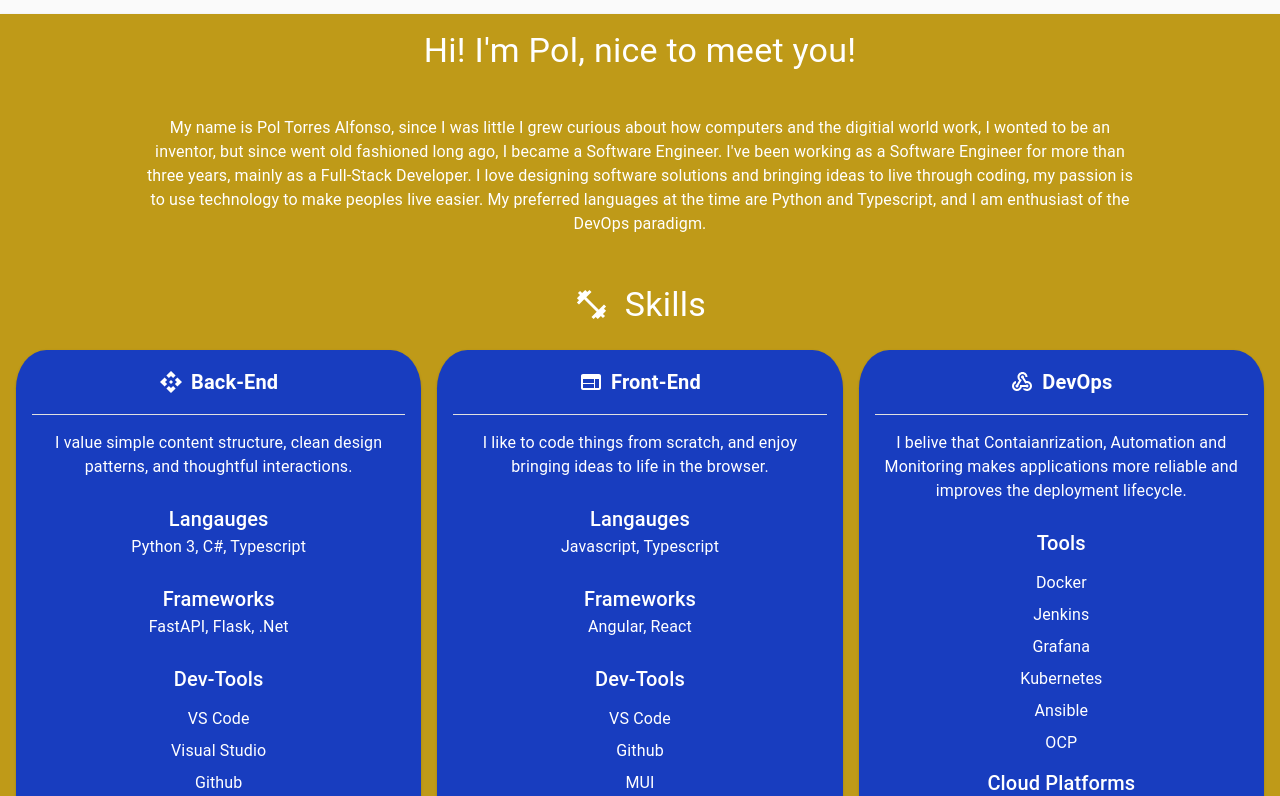
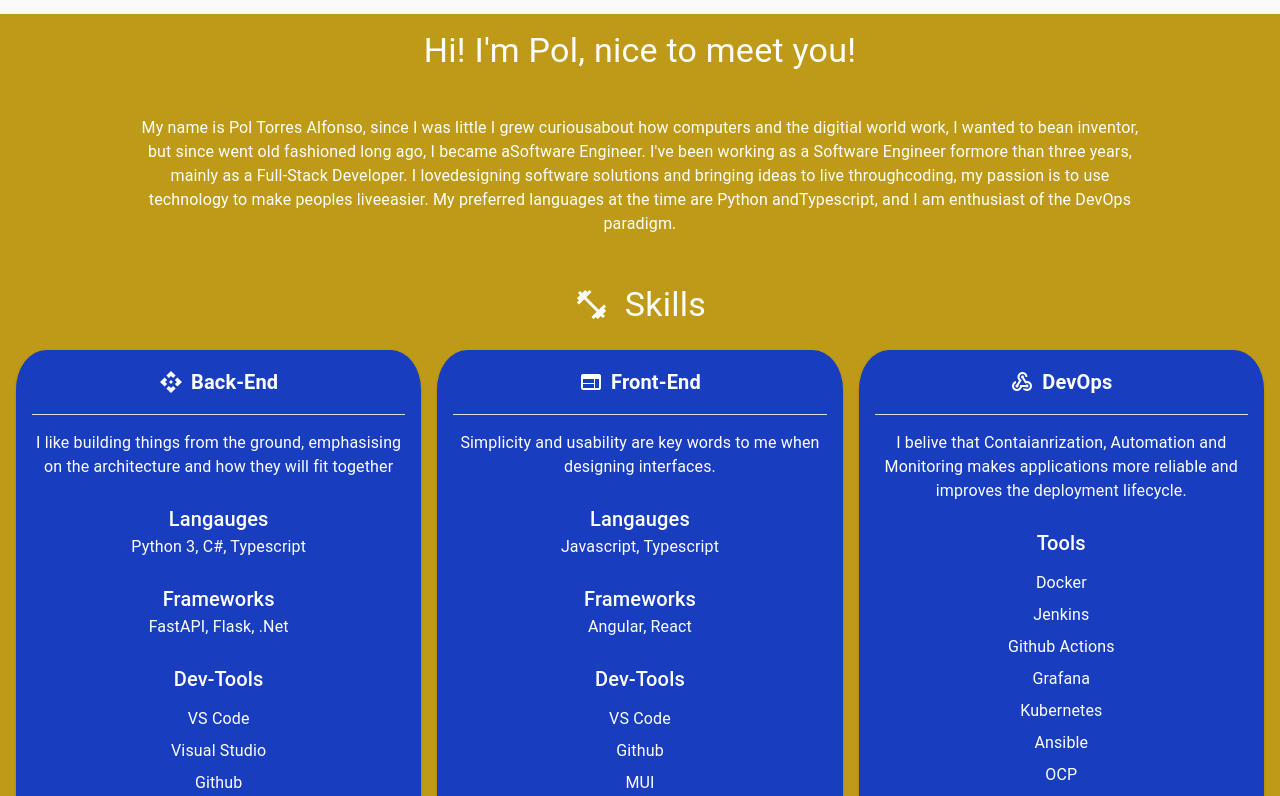
Before and after one commit to poltorres0999/personal-website, a React (Create React App) app: page / in a window 1280 px wide. Shown: the part 784-1580 px from the top of the page. Built offline with nearby package versions, Linux system fonts and the light colour scheme.

Commit message:
refactor: split home page in components
Split home page in several components and constants to avoid having all the code in the same file, which is not easy to maintain and review

```diff
--- a/public/index.html
+++ b/public/index.html
@@ -24,7 +24,7 @@
       work correctly both with client-side routing and a non-root public URL.
       Learn how to configure a non-root public URL by running `npm run build`.
     -->
-    <title>React App</title>
+    <title>Pol's Personal Webpage</title>
   </head>
   <body>
     <noscript>You need to enable JavaScript to run this app.</noscript>
--- a/src/App.tsx
+++ b/src/App.tsx
@@ -1,5 +1,4 @@
-import React from 'react';
-import logo from './logo.svg';
+
 import './App.css';
 import { BrowserRouter, Routes, Route } from 'react-router-dom';
 import Layout from './components/core/layout/layout';
--- a/src/components/pages/home/home.tsx
+++ b/src/components/pages/home/home.tsx
@@ -1,22 +1,16 @@
 import {
   Typography,
-  Container,
   Box,
   Stack,
   Grid,
-  Button,
   Card,
-  CardActions,
   CardContent,
   Divider,
   CardHeader,
   useTheme,
   List,
   ListItem,
-  ListItemButton,
-  ListItemIcon,
   ListItemText,
-  ListSubheader,
 } from "@mui/material";
 
 // Icons
@@ -24,6 +18,8 @@ import FitnessCenterIcon from "@mui/icons-material/FitnessCenter";
 import WebIcon from "@mui/icons-material/Web";
 import ApiIcon from "@mui/icons-material/Api";
 import WebhookIcon from "@mui/icons-material/Webhook";
+import { ExtendedCardWithCenterdText } from "../../styled/cards/extended-card-centered-text";
+import { homeText } from "./text/home-text";
 
 export function HomePage() {
   const theme = useTheme();
@@ -38,13 +34,16 @@ export function HomePage() {
         Full Stack Software Engineer & DevOps
       </Typography>
       <Typography variant={"h6"} maxWidth={"80%"} textAlign={"center"}>
-      You are always a student, never a master. You have to keep moving forward
+        You are always a student, never a master. You have to keep moving
+        forward
       </Typography>
       <Box
         component="img"
         sx={{
           maxWidth: "100%",
         }}
+        title="Cartoon Styled"
+        alt="Cartoon styled"
         src="static/images/home/homepage-image-1.png"
       />
       <Box width={"100%"}>
@@ -76,22 +75,17 @@ export function HomePage() {
                 maxWidth={"80%"}
                 color={theme.palette.primary.contrastText}
               >
-                My name is Pol Torres Alfonso, since I was little I grew curious
-                about how computers and the digitial world work, I wonted to be
-                an inventor, but since went old fashioned long ago, I became a
-                Software Engineer. I've been working as a Software Engineer for
-                more than three years, mainly as a Full-Stack Developer. I love
-                designing software solutions and bringing ideas to live through
-                coding, my passion is to use technology to make peoples live
-                easier. My preferred languages at the time are Python and
-                Typescript, and I am enthusiast of the DevOps paradigm.
+                {homeText.introduction}
               </Typography>
             </Box>
             <br></br>
             <br></br>
             <Box display={"flex"} justifyContent={"center"}>
               <Stack direction={"row"} alignItems={"center"} spacing={2}>
-                <FitnessCenterIcon fontSize="large" sx={{color:theme.palette.secondary.contrastText}} />
+                <FitnessCenterIcon
+                  fontSize="large"
+                  sx={{ color: theme.palette.secondary.contrastText }}
+                />
                 <Typography
                   color={theme.palette.secondary.contrastText}
                   variant={"h4"}
@@ -103,45 +97,12 @@ export function HomePage() {
             <br></br>
             <Grid container spacing={2}>
               <Grid item xs={12} sm={4}>
-                <Card
-                  sx={{
-                    backgroundColor: theme.palette.secondary.main,
-                    color: theme.palette.secondary.contrastText,
-                    height: "100%",
-                    borderRadius: "7.5%",
-                  }}
+                <ExtendedCardWithCenterdText
+                  title="Back-End"
+                  icon={<ApiIcon fontSize="medium" />}
                 >
-                  <CardHeader
-                    sx={{
-                      alignItems: "center",
-                      color: theme.palette.secondary.contrastText,
-                    }}
-                    title={
-                      <Box>
-                        <Stack
-                          justifyContent={"center"}
-                          direction={"row"}
-                          alignItems={"center"}
-                          spacing={1}
-                        >
-                          <ApiIcon fontSize="medium" />
-                          <Typography fontWeight={"bold"} variant={"h6"}>
-                            Back-End
-                          </Typography>
-                        </Stack>
-                      </Box>
-                    }
-                  ></CardHeader>
-                  <Divider
-                    variant="middle"
-                    sx={{
-                      backgroundColor: theme.palette.secondary.contrastText,
-                    }}
-                  />
-                  <CardContent sx={{ textAlign: "center" }}>
                   <Typography>
-                      I value simple content structure, clean design patterns,
-                      and thoughtful interactions.
+                  {homeText.backEndHeader}
                   </Typography>
                   <br></br>
                   <Typography variant={"h6"}>Langauges</Typography>
@@ -169,46 +130,15 @@ export function HomePage() {
                       <ListItemText primary="Postman" />
                     </ListItem>
                   </List>
-                  </CardContent>
-                </Card>
+                </ExtendedCardWithCenterdText>
               </Grid>
               <Grid item xs={12} sm={4}>
-                <Card
-                  sx={{
-                    backgroundColor: theme.palette.secondary.main,
-                    color: theme.palette.secondary.contrastText,
-                    height: "100%",
-                    borderRadius: "7.5%",
-                  }}
+                <ExtendedCardWithCenterdText
+                  title="Front-End"
+                  icon={<WebIcon fontSize="medium" />}
                 >
-                  <CardHeader
-                    sx={{ alignItems: "center", color: "white" }}
-                    title={
-                      <Box justifyContent={"center"}>
-                        <Stack
-                          justifyContent={"center"}
-                          direction={"row"}
-                          alignItems={"center"}
-                          spacing={1}
-                        >
-                          <WebIcon fontSize="medium" />
-                          <Typography fontWeight={"bold"} variant={"h6"}>
-                            Front-End
-                          </Typography>
-                        </Stack>
-                      </Box>
-                    }
-                  ></CardHeader>
-                  <Divider
-                    variant="middle"
-                    sx={{
-                      backgroundColor: theme.palette.secondary.contrastText,
-                    }}
-                  />
-                  <CardContent sx={{ textAlign: "center" }}>
                   <Typography>
-                      I like to code things from scratch, and enjoy bringing
-                      ideas to life in the browser.
+                    {homeText.frontEndHeader}
                   </Typography>
                   <br></br>
                   <Typography variant={"h6"}>Langauges</Typography>
@@ -231,47 +161,15 @@ export function HomePage() {
                       <ListItemText primary="MUI" />
                     </ListItem>
                   </List>
-                  </CardContent>
-                </Card>
+                </ExtendedCardWithCenterdText>
               </Grid>
               <Grid item xs={12} sm={4}>
-                <Card
-                  sx={{
-                    backgroundColor: theme.palette.secondary.main,
-                    color: theme.palette.secondary.contrastText,
-                    height: "100%",
-                    borderRadius: "7.5%",
-                  }}
+                <ExtendedCardWithCenterdText
+                  title="DevOps"
+                  icon={<WebhookIcon fontSize="medium" />}
                 >
-                  <CardHeader
-                    sx={{ alignItems: "center", color: "white" }}
-                    title={
-                      <Box justifyContent={"center"}>
-                        <Stack
-                          justifyContent={"center"}
-                          direction={"row"}
-                          alignItems={"center"}
-                          spacing={1}
-                        >
-                          <WebhookIcon fontSize="medium" />
-                          <Typography fontWeight={"bold"} variant={"h6"}>
-                            DevOps
-                          </Typography>
-                        </Stack>
-                      </Box>
-                    }
-                  ></CardHeader>
-                  <Divider
-                    variant="middle"
-                    sx={{
-                      backgroundColor: theme.palette.secondary.contrastText,
-                    }}
-                  />
-                  <CardContent sx={{ textAlign: "center" }}>
                   <Typography>
-                      I belive that Contaianrization, Automation and Monitoring
-                      makes applications more reliable and improves the
-                      deployment lifecycle.
+                  {homeText.devOpsHeader}
                   </Typography>
                   <br />
                   <Typography variant={"h6"}>Tools</Typography>
@@ -281,6 +179,9 @@ export function HomePage() {
                     </ListItem>
                     <ListItem disablePadding sx={{ textAlign: "center" }}>
                       <ListItemText primary="Jenkins" />
+                    </ListItem>
+                    <ListItem disablePadding sx={{ textAlign: "center" }}>
+                      <ListItemText primary="Github Actions" />
                     </ListItem>
                     <ListItem disablePadding sx={{ textAlign: "center" }}>
                       <ListItemText primary="Grafana" />
@@ -297,8 +198,7 @@ export function HomePage() {
                   </List>
                   <Typography variant={"h6"}>Cloud Platforms</Typography>
                   AWS, Azure
-                  </CardContent>
-                </Card>
+                </ExtendedCardWithCenterdText>
               </Grid>
             </Grid>
           </CardContent>
--- /dev/null
+++ b/src/components/pages/home/text/home-text.ts
@@ -0,0 +1,7 @@
+export const homeText = {
+  introduction:
+    "My name is Pol Torres Alfonso, since I was little I grew curiousabout how computers and the digitial world work, I wanted to bean inventor, but since went old fashioned long ago, I became aSoftware Engineer. I've been working as a Software Engineer formore than three years, mainly as a Full-Stack Developer. I lovedesigning software solutions and bringing ideas to live throughcoding, my passion is to use technology to make peoples liveeasier. My preferred languages at the time are Python andTypescript, and I am enthusiast of the DevOps paradigm.",
+    frontEndHeader: "Simplicity and usability are key words to me when designing interfaces.",
+    backEndHeader: "I like building things from the ground, emphasising on the architecture and how they will fit together",
+    devOpsHeader: " I belive that Contaianrization, Automation and Monitoring makes applications more reliable and improves the deployment lifecycle."
+};
--- /dev/null
+++ b/src/components/styled/cards/extended-card-centered-text.tsx
@@ -0,0 +1,60 @@
+import {
+  Box,
+  Card,
+  CardContent,
+  CardHeader,
+  Divider,
+  Stack,
+  Typography,
+  useTheme,
+} from "@mui/material";
+
+
+type Props = {
+  title: string;
+  icon: React.ReactNode | null;
+  children?: React.ReactNode;
+};
+
+export function ExtendedCardWithCenterdText(props: Props) {
+  const theme = useTheme();
+  return (
+    <Card
+      sx={{
+        backgroundColor: theme.palette.secondary.main,
+        color: theme.palette.secondary.contrastText,
+        height: "100%",
+        borderRadius: "7.5%",
+      }}
+    >
+      <CardHeader
+        sx={{
+          alignItems: "center",
+          color: theme.palette.secondary.contrastText,
+        }}
+        title={
+          <Box>
+            <Stack
+              justifyContent={"center"}
+              direction={"row"}
+              alignItems={"center"}
+              spacing={1}
+            >
+              {props.icon}
+              <Typography fontWeight={"bold"} variant={"h6"}>
+                {props.title}
+              </Typography>
+            </Stack>
+          </Box>
+        }
+      ></CardHeader>
+      <Divider
+        variant="middle"
+        sx={{
+          backgroundColor: theme.palette.secondary.contrastText,
+        }}
+      />
+      <CardContent sx={{ textAlign: "center" }}>{props.children}</CardContent>
+    </Card>
+  );
+}
```
Lines whose indentation alone changed are shown as unchanged.
